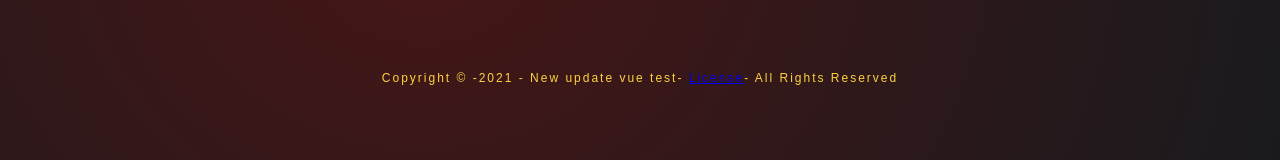
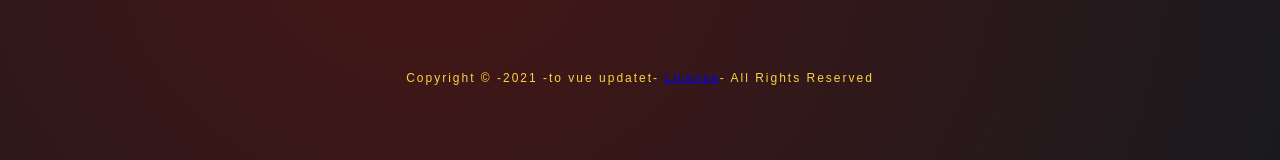
Before and after one commit to VadymLityuk/1017examen2vadymlityuk, a Vue app in the folder examen2/: page / in a window 1280 px wide. Shown: the part 154-314 px from the top of the page. Built offline with nearby package versions, Linux system fonts and the light colour scheme; a web font is replaced by a local one.

Commit message:
too vue updatet

```diff
--- a/examen2/src/components/Footer.vue
+++ b/examen2/src/components/Footer.vue
@@ -3,7 +3,7 @@
 
 <template>
   <footer>
-     <div v-mydirective> - New update vue test-
+     <div v-mydirective> -to vue updatet-
        <a href="https://github.com/VadymLityuk/1017examen2vadymlityuk/blob/main/LICENSE">License</a>
         </div>
   </footer>
```
